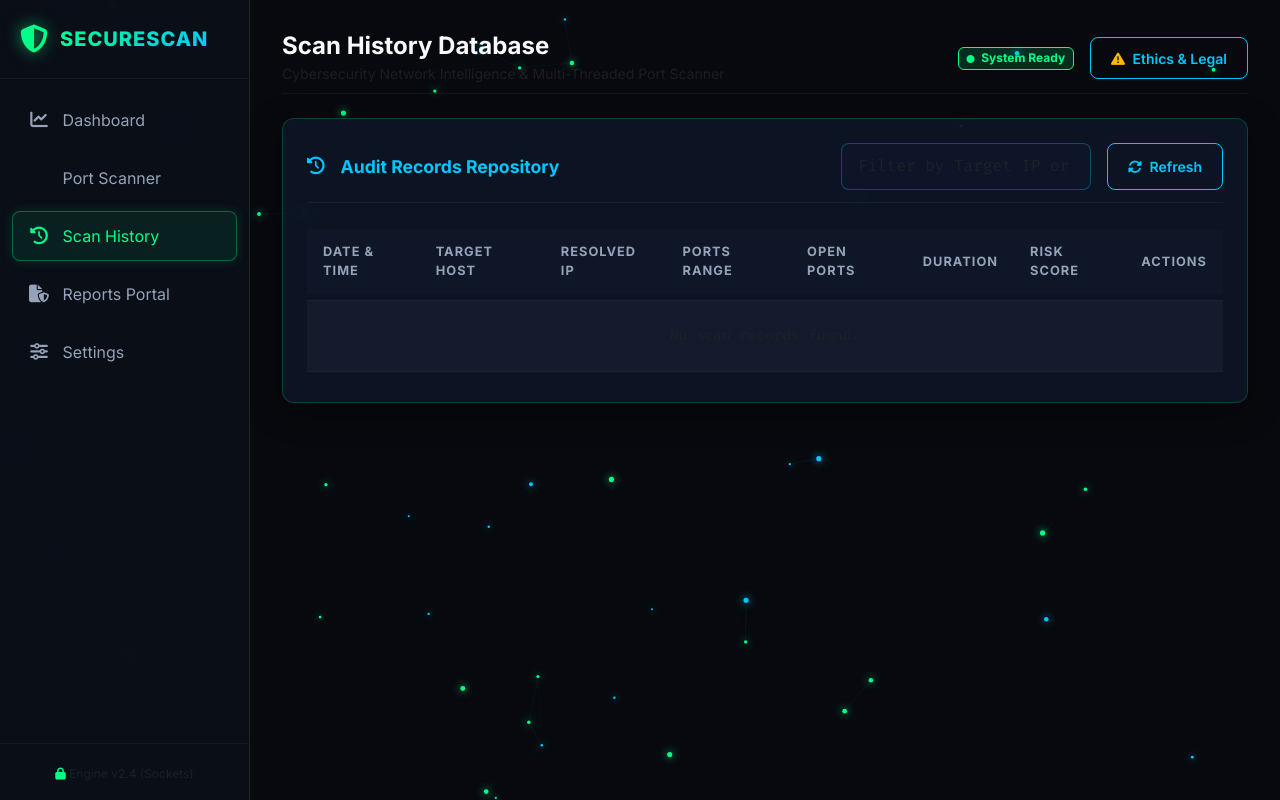
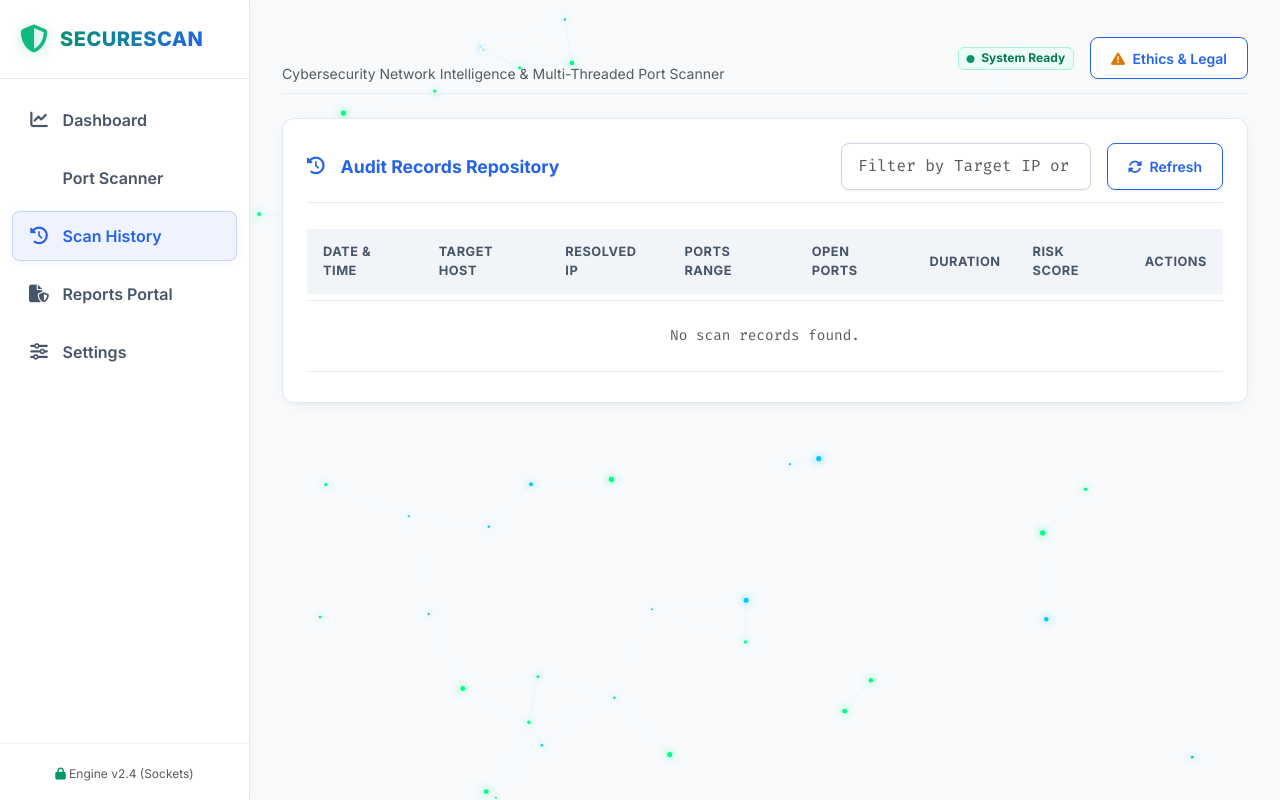
Before and after one commit to punithtejasm1-collab/SecureScan, a Flask app: page /history in a window 1280 px wide. Run offline with Flask 3, Linux system fonts and the light colour scheme; data that the repository does not hold is empty.

Commit message:
Add/Update static/css/style.css via SecureScan Uploader

```diff
--- a/static/css/style.css
+++ b/static/css/style.css
@@ -1,25 +1,31 @@
-/* SecureScan Neon Cyberpunk UI Design System */
+/* SecureScan Premium Light Theme UI Design System */
 :root {
-  --bg-dark: #07090E;
-  --bg-card: rgba(15, 23, 42, 0.75);
-  --bg-card-hover: rgba(30, 41, 59, 0.85);
-  --border-cyber: rgba(0, 255, 136, 0.2);
-  --border-glow: rgba(0, 200, 255, 0.4);
+  --bg-light: #F8FAFC;
+  --bg-card: #FFFFFF;
+  --bg-card-hover: #F1F5F9;
+  --border-cyber: #E2E8F0;
+  --border-glow: #CBD5E1;
 
-  --neon-green: #00FF88;
-  --neon-blue: #00C8FF;
-  --neon-yellow: #FFB800;
-  --neon-red: #FF3366;
-  --text-main: #F1F5F9;
-  --text-muted: #94A3B8;
+  --neon-green: #059669;
+  --neon-blue: #2563EB;
+  --neon-yellow: #D97706;
+  --neon-red: #DC2626;
+
+  --accent-emerald: #10B981;
+  --accent-indigo: #3B82F6;
+  --accent-amber: #F59E0B;
+  --accent-rose: #EF4444;
+
+  --text-main: #0F172A;
+  --text-muted: #475569;
   --text-dim: #64748B;
 
   --font-sans: 'Inter', system-ui, -apple-system, sans-serif;
-  --font-mono: 'Fira Code', monospace;
+  --font-mono: 'Fira Code', 'Courier New', monospace;
 }
 
 body {
-  background-color: var(--bg-dark);
+  background-color: var(--bg-light);
   color: var(--text-main);
   font-family: var(--font-sans);
   min-height: 100vh;
@@ -41,9 +47,9 @@ body {
 /* Sidebar Navigation */
 .cyber-sidebar {
   width: 250px;
-  background: rgba(11, 15, 25, 0.95);
+  background: #FFFFFF;
   backdrop-filter: blur(12px);
-  border-right: 1px solid rgba(0, 255, 136, 0.15);
+  border-right: 1px solid var(--border-cyber);
   min-height: 100vh;
   position: fixed;
   top: 0;
@@ -51,6 +57,7 @@ body {
   z-index: 100;
   display: flex;
   flex-direction: column;
+  box-shadow: 2px 0 12px rgba(15, 23, 42, 0.03);
 }
 
 .brand-header {
@@ -58,19 +65,19 @@ body {
   display: flex;
   align-items: center;
   gap: 0.75rem;
-  border-bottom: 1px solid rgba(255, 255, 255, 0.05);
+  border-bottom: 1px solid var(--border-cyber);
 }
 
 .brand-icon {
   font-size: 1.75rem;
-  color: var(--neon-green);
-  filter: drop-shadow(0 0 8px rgba(0, 255, 136, 0.6));
+  color: var(--accent-emerald);
+  filter: drop-shadow(0 2px 6px rgba(16, 185, 129, 0.3));
 }
 
 .brand-title {
   font-weight: 800;
   font-size: 1.25rem;
-  letter-spacing: 1px;
+  letter-spacing: 0.5px;
   background: linear-gradient(135deg, var(--neon-green), var(--neon-blue));
   -webkit-background-clip: text;
   -webkit-text-fill-color: transparent;
@@ -95,16 +102,16 @@ body {
   color: var(--text-muted);
   text-decoration: none;
   border-radius: 8px;
-  font-weight: 500;
+  font-weight: 600;
   transition: all 0.25s ease;
   border: 1px solid transparent;
 }
 
 .nav-link-cyber:hover, .nav-link-cyber.active {
-  color: var(--neon-green);
-  background: rgba(0, 255, 136, 0.08);
-  border-color: rgba(0, 255, 136, 0.3);
-  box-shadow: 0 0 12px rgba(0, 255, 136, 0.15);
+  color: var(--neon-blue);
+  background: rgba(37, 99, 235, 0.08);
+  border-color: rgba(37, 99, 235, 0.2);
+  box-shadow: 0 2px 8px rgba(37, 99, 235, 0.08);
 }
 
 .nav-link-cyber i {
@@ -120,21 +127,20 @@ body {
   min-height: 100vh;
 }
 
-/* Glassmorphism Cards */
+/* Glassmorphism & Light Elevation Cards */
 .cyber-card {
   background: var(--bg-card);
-  backdrop-filter: blur(16px);
   border: 1px solid var(--border-cyber);
   border-radius: 12px;
   padding: 1.5rem;
   margin-bottom: 1.5rem;
-  box-shadow: 0 8px 32px 0 rgba(0, 0, 0, 0.37);
+  box-shadow: 0 4px 20px -2px rgba(15, 23, 42, 0.05), 0 2px 6px -1px rgba(15, 23, 42, 0.03);
   transition: all 0.3s ease;
 }
 
 .cyber-card:hover {
-  border-color: var(--neon-blue);
-  box-shadow: 0 8px 32px 0 rgba(0, 200, 255, 0.2);
+  border-color: var(--border-glow);
+  box-shadow: 0 10px 25px -3px rgba(37, 99, 235, 0.08), 0 4px 12px -2px rgba(15, 23, 42, 0.04);
 }
 
 .cyber-card-header {
@@ -142,7 +148,7 @@ body {
   justify-content: space-between;
   align-items: center;
   margin-bottom: 1.25rem;
-  border-bottom: 1px solid rgba(255, 255, 255, 0.05);
+  border-bottom: 1px solid var(--border-cyber);
   padding-bottom: 0.75rem;
 }
 
@@ -169,7 +175,8 @@ body {
   font-size: 0.85rem;
   color: var(--text-muted);
   text-transform: uppercase;
-  letter-spacing: 1px;
+  letter-spacing: 0.5px;
+  font-weight: 600;
 }
 
 .text-neon-green { color: var(--neon-green) !important; }
@@ -177,74 +184,76 @@ body {
 .text-neon-yellow { color: var(--neon-yellow) !important; }
 .text-neon-red { color: var(--neon-red) !important; }
 
-/* Cyber Form Inputs */
+/* Light Theme Form Inputs */
 .cyber-input, .cyber-select {
-  background: rgba(15, 23, 42, 0.9) !important;
-  border: 1px solid rgba(0, 200, 255, 0.3) !important;
+  background: #FFFFFF !important;
+  border: 1px solid var(--border-glow) !important;
   color: var(--text-main) !important;
   border-radius: 8px !important;
   padding: 0.65rem 1rem !important;
   font-family: var(--font-mono) !important;
+  box-shadow: 0 1px 2px rgba(15, 23, 42, 0.05) !important;
 }
 
 .cyber-input:focus, .cyber-select:focus {
-  border-color: var(--neon-green) !important;
-  box-shadow: 0 0 12px rgba(0, 255, 136, 0.3) !important;
+  border-color: var(--neon-blue) !important;
+  box-shadow: 0 0 0 3px rgba(37, 99, 235, 0.15) !important;
   outline: none !important;
 }
 
-/* Cyber Buttons */
+/* Modern Light Theme Buttons */
 .btn-cyber-primary {
-  background: linear-gradient(135deg, #00FF88, #00C8FF);
-  color: #050B14;
+  background: linear-gradient(135deg, #10B981, #2563EB);
+  color: #FFFFFF;
   font-weight: 700;
   border: none;
   padding: 0.65rem 1.5rem;
   border-radius: 8px;
   letter-spacing: 0.5px;
   transition: all 0.25s ease;
-  box-shadow: 0 0 15px rgba(0, 255, 136, 0.4);
+  box-shadow: 0 4px 12px rgba(37, 99, 235, 0.25);
 }
 
 .btn-cyber-primary:hover {
   transform: translateY(-2px);
-  box-shadow: 0 0 25px rgba(0, 255, 136, 0.7);
-  color: #000;
+  box-shadow: 0 6px 18px rgba(37, 99, 235, 0.35);
+  color: #FFFFFF;
 }
 
 .btn-cyber-danger {
-  background: linear-gradient(135deg, #FF3366, #FF0055);
-  color: #FFF;
+  background: linear-gradient(135deg, #EF4444, #DC2626);
+  color: #FFFFFF;
   font-weight: 700;
   border: none;
   padding: 0.65rem 1.5rem;
   border-radius: 8px;
   transition: all 0.25s ease;
-  box-shadow: 0 0 15px rgba(255, 51, 102, 0.4);
+  box-shadow: 0 4px 12px rgba(220, 38, 38, 0.25);
 }
 
 .btn-cyber-danger:hover {
   transform: translateY(-2px);
-  box-shadow: 0 0 25px rgba(255, 51, 102, 0.7);
+  box-shadow: 0 6px 18px rgba(220, 38, 38, 0.35);
 }
 
 .btn-cyber-outline {
-  background: transparent;
+  background: #FFFFFF;
   border: 1px solid var(--neon-blue);
   color: var(--neon-blue);
   font-weight: 600;
   padding: 0.6rem 1.25rem;
   border-radius: 8px;
   transition: all 0.25s ease;
+  box-shadow: 0 1px 2px rgba(15, 23, 42, 0.04);
 }
 
 .btn-cyber-outline:hover {
-  background: rgba(0, 200, 255, 0.15);
-  color: #fff;
-  box-shadow: 0 0 15px rgba(0, 200, 255, 0.4);
+  background: rgba(37, 99, 235, 0.08);
+  color: #1D4ED8;
+  box-shadow: 0 2px 8px rgba(37, 99, 235, 0.15);
 }
 
-/* Status Badges */
+/* Light Status Badges */
 .badge-status {
   padding: 0.35em 0.75em;
   font-size: 0.75rem;
@@ -254,24 +263,24 @@ body {
 }
 
 .badge-open {
-  background: rgba(0, 255, 136, 0.15);
-  color: var(--neon-green);
-  border: 1px solid var(--neon-green);
+  background: #ECFDF5;
+  color: #047857;
+  border: 1px solid #A7F3D0;
 }
 
 .badge-closed {
-  background: rgba(255, 51, 102, 0.15);
-  color: var(--neon-red);
-  border: 1px solid var(--neon-red);
+  background: #FEF2F2;
+  color: #B91C1C;
+  border: 1px solid #FECACA;
 }
 
 .badge-filtered {
-  background: rgba(255, 184, 0, 0.15);
-  color: var(--neon-yellow);
-  border: 1px solid var(--neon-yellow);
+  background: #FFFBEB;
+  color: #B45309;
+  border: 1px solid #FDE68A;
 }
 
-/* Cyber Data Tables */
+/* Light Data Tables */
 .cyber-table {
   width: 100%;
   color: var(--text-main);
@@ -280,55 +289,72 @@ body {
 }
 
 .cyber-table th {
-  background: rgba(15, 23, 42, 0.9);
+  background: #F1F5F9;
   color: var(--text-muted);
   font-size: 0.8rem;
+  font-weight: 700;
   text-transform: uppercase;
-  letter-spacing: 1px;
+  letter-spacing: 0.5px;
   padding: 0.85rem 1rem;
   border: none;
 }
 
 .cyber-table td {
-  background: rgba(30, 41, 59, 0.4);
+  background: #FFFFFF;
   padding: 0.85rem 1rem;
   font-family: var(--font-mono);
   font-size: 0.9rem;
-  border-top: 1px solid rgba(255, 255, 255, 0.03);
-  border-bottom: 1px solid rgba(255, 255, 255, 0.03);
+  border-top: 1px solid var(--border-cyber);
+  border-bottom: 1px solid var(--border-cyber);
 }
 
 .cyber-table tr:hover td {
-  background: rgba(0, 200, 255, 0.1);
+  background: #F8FAFC;
 }
 
-/* Terminal Console Box */
+/* High Contrast Terminal Console Box for Light Theme */
 .terminal-box {
-  background: #030508;
-  border: 1px solid rgba(0, 255, 136, 0.3);
+  background: #0F172A;
+  border: 1px solid #334155;
   border-radius: 8px;
   padding: 1rem;
   font-family: var(--font-mono);
   font-size: 0.85rem;
-  color: var(--neon-green);
+  color: #34D399;
   max-height: 250px;
   overflow-y: auto;
-  box-shadow: inset 0 0 10px rgba(0, 0, 0, 0.8);
+  box-shadow: inset 0 2px 6px rgba(0, 0, 0, 0.4);
 }
 
 /* Cyber Progress Bar */
 .cyber-progress {
   height: 12px;
-  background: rgba(15, 23, 42, 0.8);
+  background: #E2E8F0;
   border-radius: 6px;
   overflow: hidden;
-  border: 1px solid rgba(0, 255, 136, 0.3);
+  border: 1px solid #CBD5E1;
 }
 
 .cyber-progress-bar {
-  background: linear-gradient(90deg, var(--neon-green), var(--neon-blue));
+  background: linear-gradient(90deg, #10B981, #2563EB);
   height: 100%;
   width: 0%;
   transition: width 0.3s ease;
-  box-shadow: 0 0 10px var(--neon-green);
+  box-shadow: 0 0 8px rgba(16, 185, 129, 0.4);
 }
+
+/* Modal and Chart styling adjustments */
+.modal-content {
+  background-color: #FFFFFF !important;
+  color: var(--text-main) !important;
+  border: 1px solid var(--border-cyber) !important;
+  box-shadow: 0 20px 25px -5px rgba(0, 0, 0, 0.1), 0 10px 10px -5px rgba(0, 0, 0, 0.04) !important;
+}
+
+.modal-header, .modal-footer {
+  border-color: var(--border-cyber) !important;
+}
+
+.table-responsive {
+  border-radius: 8px;
+}
```
